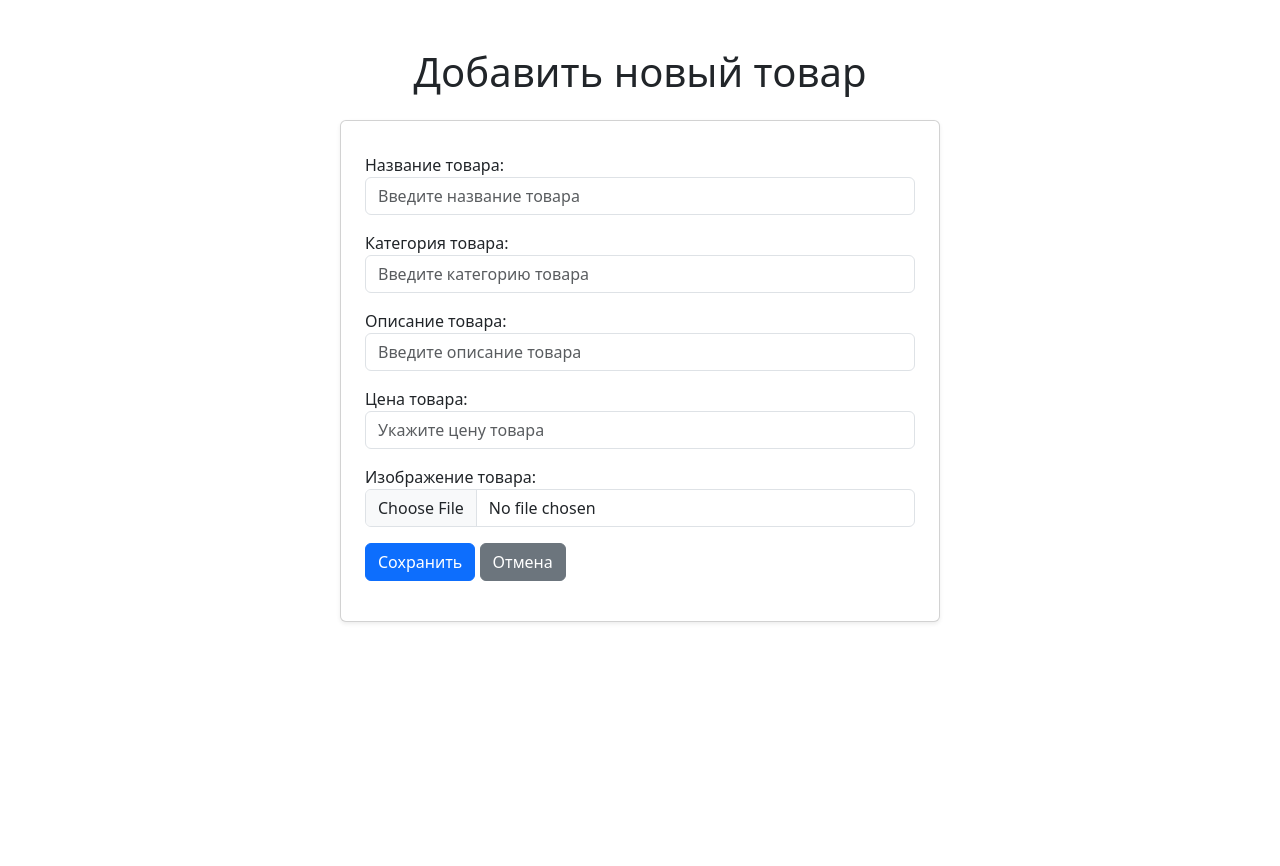
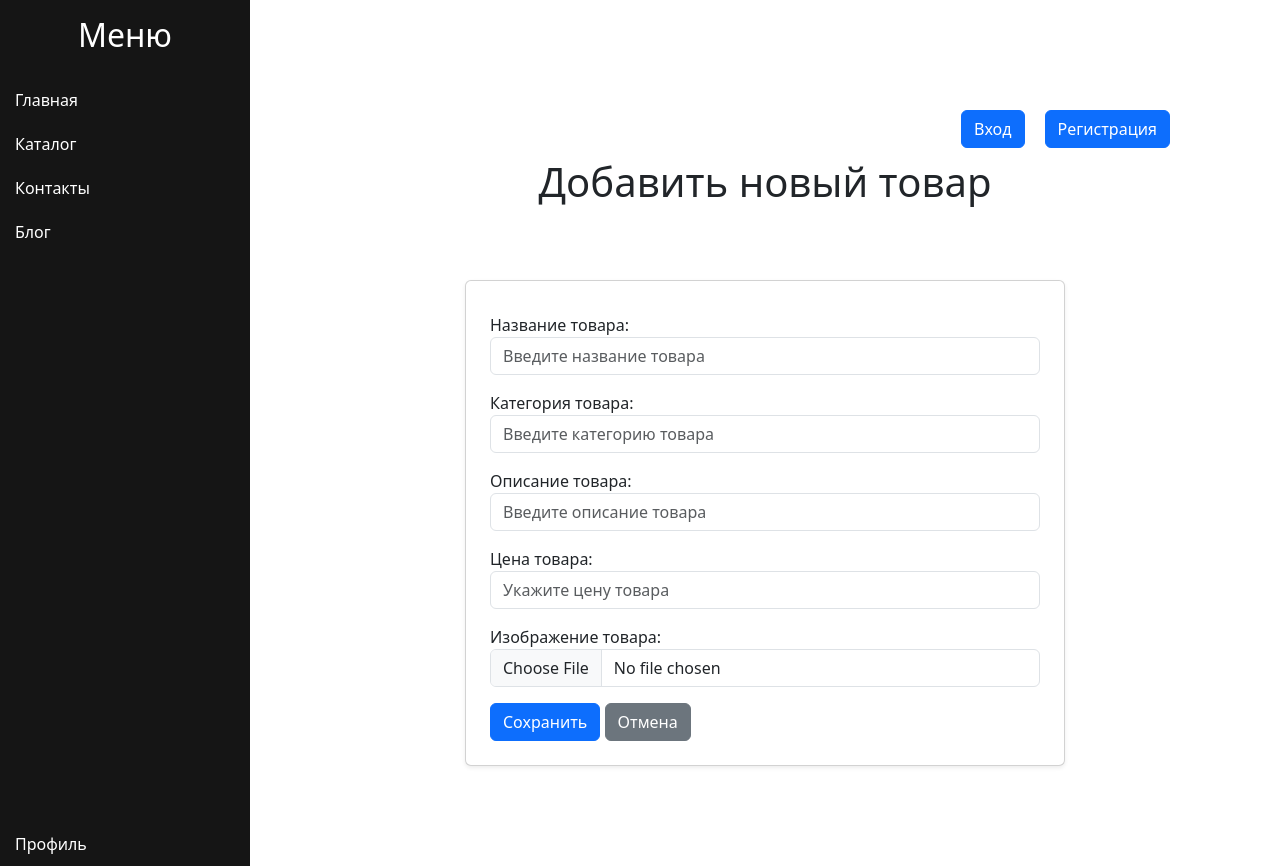
Before and after one commit to StepCore/Web_application, a Django app: page /create/ in a window 1280 px wide. Before the commit the page ends 623 px from the top, so only its background shows below. Run offline with Django 5.2, Linux system fonts and the light colour scheme; some libraries are stand-ins or nearby versions.

Commit message:
fix online_store page, views and urls

```diff
--- a/online_store/templates/online_store/base.html
+++ b/online_store/templates/online_store/base.html
@@ -4,7 +4,7 @@
     <meta charset="UTF-8">
     <title>{% block title %}Интернет магазин{% endblock %}</title>
     <link href="/static/css/bootstrap.min.css" rel="stylesheet">
-    <link rel="stylesheet" href="/static/css/my_styles.css" />
+    <link rel="stylesheet" href="/static/css/my_style.css" />
 </head>
 <body>
     <!-- Боковая панель -->
@@ -12,7 +12,13 @@
     <!-- Основной контент -->
     <div class="content">
         <div style="display: flex; justify-content: flex-end;">
-            <a href="{% url 'online_store:product_create' %}" class="btn btn-outline-dark">Добавить товар</a>
+            {% if user.is_authenticated %}
+            <a href="{% url 'online_store:product_create' %}" class="btn btn-outline-dark" style="margin: 10px">Добавить товар</a>
+            <a href="{% url 'users:logout' %}" class="btn btn-primary" style="margin: 10px">Выход</a>
+            {% else %}
+            <a href="{% url 'users:login' %}" class="btn btn-primary" style="margin: 10px">Вход</a>
+            <a href="{% url 'users:register' %}" class="btn btn-primary" style="margin: 10px">Регистрация</a>
+            {% endif %}
         </div>
         <h1 class="text-center">{% block main %}Главная{% endblock %}</h1>
         <p class="text-center" style="height: 50px;">{% block description %}Здесь вы можете посмотреть полный список товаров{% endblock %}</p>
--- a/online_store/templates/online_store/menu.html
+++ b/online_store/templates/online_store/menu.html
@@ -6,6 +6,5 @@
     <a href="http://127.0.0.1:8000/blogs/">Блог</a>
     <div class="profile-menu mt-auto">
         <a href="#">Профиль</a>
-        <a href="#">Выход</a>
     </div>
 </div>
--- a/online_store/templates/online_store/product_form.html
+++ b/online_store/templates/online_store/product_form.html
@@ -1,8 +1,10 @@
+{% extends 'online_store/base.html' %}
+{% block main %}Добавить новый товар{% endblock %}
+{% block description %}{% endblock %}
 <link href="/static/css/bootstrap.min.css" rel="stylesheet">
 <link rel="stylesheet" href="/static/css/my_styles.css" />
 {% block content %}
-<div class="container mt-5">
-    <h1 class="text-center mb-4">Добавить новый товар</h1>
+<div class="container mt-3">
     <div class="card shadow-sm p-4 mx-auto" style="max-width: 600px;">
         <h2>{{ view.title }}</h2>
         <form method="post" enctype="multipart/form-data">
--- a/online_store/views.py
+++ b/online_store/views.py
@@ -2,8 +2,7 @@ from django import forms
 from django.http import HttpResponse
 from django.shortcuts import render
 from django.urls import reverse_lazy
-from django.views.generic import (CreateView, DetailView, ListView, UpdateView,
-                                  View)
+from django.views.generic import CreateView, DetailView, ListView, UpdateView, View
 
 from online_store.forms import ProductForm
 from online_store.models import Product
--- a/pyproject.toml
+++ b/pyproject.toml
@@ -8,7 +8,7 @@ authors = [
 readme = "README.md"
 requires-python = ">=3.12"
 dependencies = [
-    "django (>=5.1.4,<6.0.0)"
+    "django (==4.2.2)"
 ]
 
 
```
Also changed, not shown: blog_app/views.py (+7 -2 lines), online_store/urls.py (+7 -3 lines), 1 other file.
